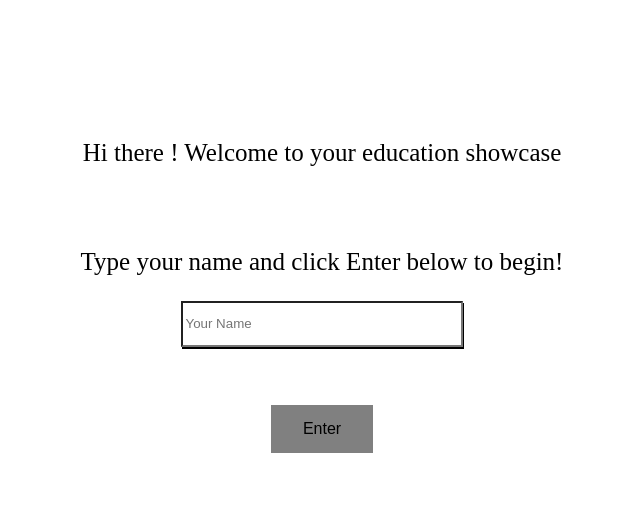
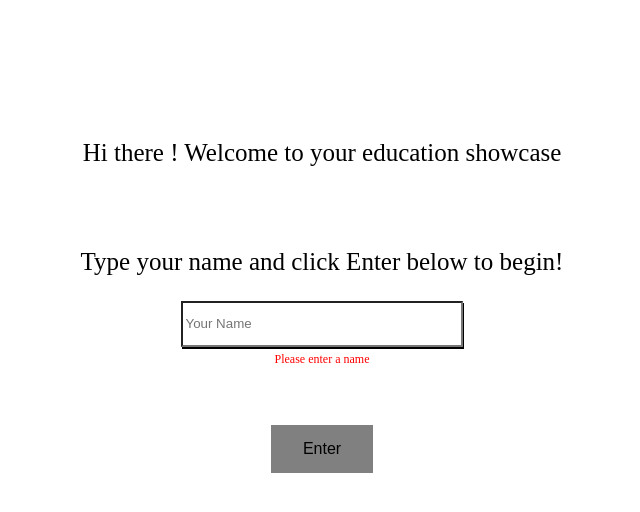
Before and after one commit to someshBalani223/showwcase-app, a Next.js app: page / in a window 1280 px wide. Both pictures are taken after a click on the button "Enter". Shown: the top 512 px of the page, without its empty margins (318-958 px from the left). Built offline with nearby package versions, Linux system fonts and the light colour scheme.

Commit message:
Added validation in inputBox

```diff
--- a/pages/index.tsx
+++ b/pages/index.tsx
@@ -1,19 +1,38 @@
 import type { NextPage } from "next";
 import Link from "next/link";
+import { useRouter } from "next/router";
 import { useEffect, useState } from "react";
 
-import { Button, Container, Input, InputBox, Text } from "../styles/home.styled";
+import { ErrorMessage } from "../styles/common.styled";
+import {
+  Button,
+  Container,
+  Input,
+  InputBox,
+  Text,
+} from "../styles/home.styled";
 
 const Home: NextPage = () => {
   const [name, setName] = useState("");
+  const [error, setError] = useState(false);
+  const router = useRouter();
 
   useEffect(() => {
     localStorage.clear();
-  }, [])
+  }, []);
 
   const handleInputChange = (e: React.ChangeEvent<HTMLInputElement>) => {
     setName(e.target.value);
-  }
+  };
+
+  const handleClick = (e: any) => {
+    e.preventDefault();
+    if(!name) {
+      setError(true);
+    } else {
+      router.push(`/EducationDetails?name=${name}`);
+    }
+  };
 
   return (
     <Container>
@@ -25,11 +44,12 @@ const Home: NextPage = () => {
           value={name}
           placeholder="Your Name"
         />
+        {!name && error && <ErrorMessage>Please enter a name</ErrorMessage>}
       </InputBox>
       <br></br>
-      <Link href={`/EducationDetails?name=${name}`} passHref={true}>
-        <Button>Enter</Button>
-      </Link>
+      <div>
+        <Button onClick={handleClick}>Enter</Button>
+      </div>
     </Container>
   );
 };
--- a/styles/common.styled.ts
+++ b/styles/common.styled.ts
@@ -53,3 +53,10 @@ export const Input=styled.input`
   width: 100%;
   box-shadow: 3px 3px grey;
 `;
+
+export const ErrorMessage = styled.span`
+  color: red;
+  font-size: 12px;
+  display: block;
+  margin-top: 5px;
+`;
--- a/styles/home.styled.ts
+++ b/styles/home.styled.ts
@@ -27,10 +27,13 @@ export const Input = styled.input`
   width: 27%;
   height: 40px;
   box-shadow: 1px 2px;
+
+  @media (max-width: 768px) {
+    width: 100%;
+  }
 `;
 
 export const InputBox = styled.div`
-  display: flex;
   align-items: center;
   justify-content: center;
 `;
```
